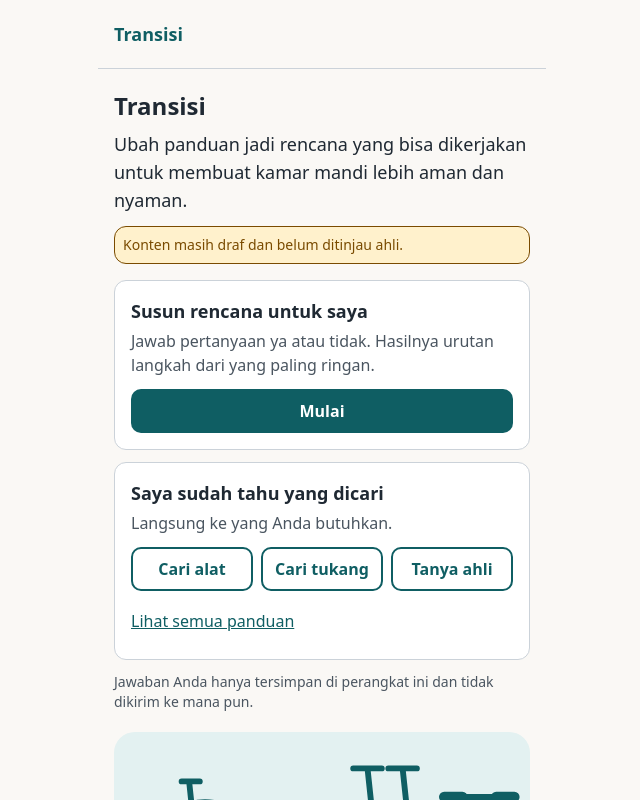
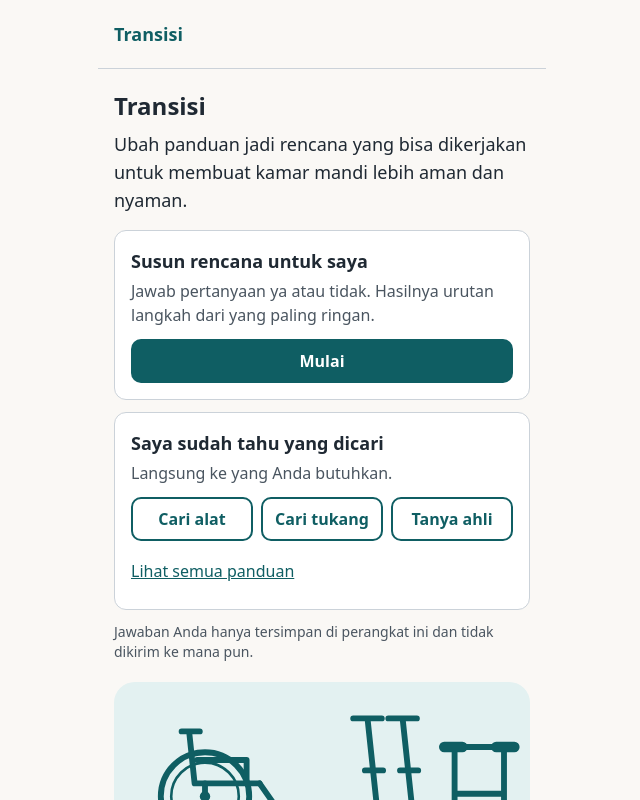
Before and after one commit to titohanafi/transisidnr, a React (Vite) app: page / in a window 1280 px wide. Shown: the top 800 px of the page, without its empty margins (318-958 px from the left). Built offline with nearby package versions, Linux system fonts and the light colour scheme.

Commit message:
Beranda: hapus spanduk 'konten masih draf'
Co-Authored-By: Claude Sonnet 5.5 <noreply@anthropic.com>

```diff
--- a/src/screens/Beranda.tsx
+++ b/src/screens/Beranda.tsx
@@ -12,10 +12,6 @@ export function Beranda() {
   return (
     <Halaman judul={app.nama}>
       <p className="mt-2 text-lg">{beranda.manfaat}</p>
-
-      <p role="note" className="mt-3 rounded-kartu border border-draf bg-draf-muda p-2 text-sm text-draf">
-        {beranda.spandukDraf}
-      </p>
 
       <h2 className="sr-only">{pilih.judul}</h2>
 
```
